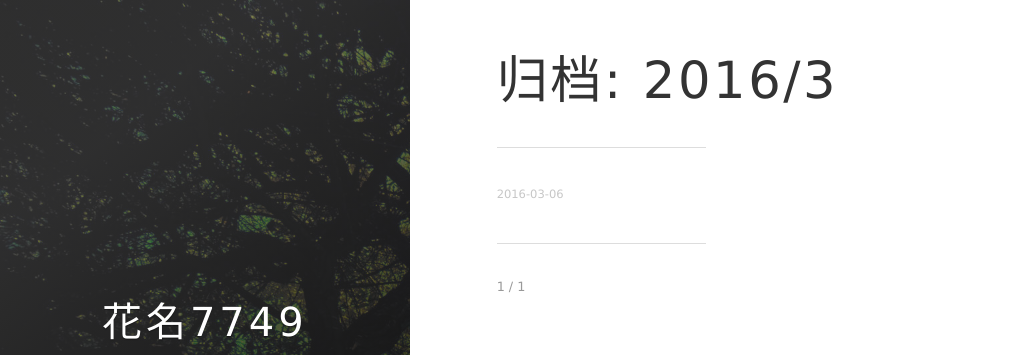
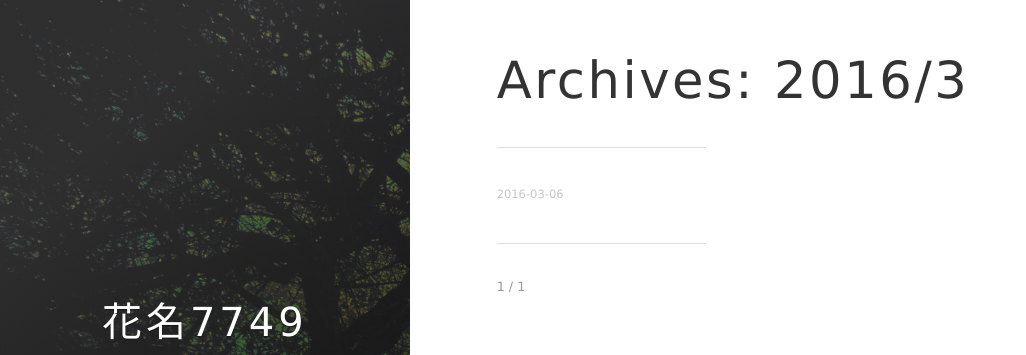
Before and after one commit to qwensir/qwensir.github.io, a plain HTML site: page archives/2016/03/index.html in a window 1280 px wide. Shown: the top 355 px of the page, without its empty margins (0-1026 px from the left). Drawn offline with nearby package versions, Linux system fonts and the light colour scheme; some packages are replaced by stand-ins of ours.

Commit message:
Site updated: 2016-03-10 14:49:04

```diff
--- a/archives/2016/03/index.html
+++ b/archives/2016/03/index.html
@@ -7,7 +7,7 @@
 
 
     <title>
-      归档: 2016/3
+      Archives: 2016/3
     </title>
 
     <meta name="viewport" content="width=device-width, initial-scale=1, maximum-scale=1, user-scalable=no">
@@ -18,12 +18,12 @@
 
     <meta name="description">
 <meta property="og:type" content="website">
-<meta property="og:title" content="归档: 2016/3">
+<meta property="og:title" content="Archives: 2016/3">
 <meta property="og:url" content="https://youngmx.club/archives/2016/03/index.html">
 <meta property="og:site_name" content="花名7749">
 <meta property="og:description">
 <meta name="twitter:card" content="summary">
-<meta name="twitter:title" content="归档: 2016/3">
+<meta name="twitter:title" content="Archives: 2016/3">
 <meta name="twitter:description">
 
 
@@ -186,7 +186,7 @@ classes that you can use:
 
 
 
-  <h1 class="archive-title">归档: 2016/3</h1>
+  <h1 class="archive-title">Archives: 2016/3</h1>
   <hr class="post-list__divider" />
 
 
```
Also changed, not shown: archives/2016/index.html (+4 -4 lines), archives/index.html (+3 -3 lines).
